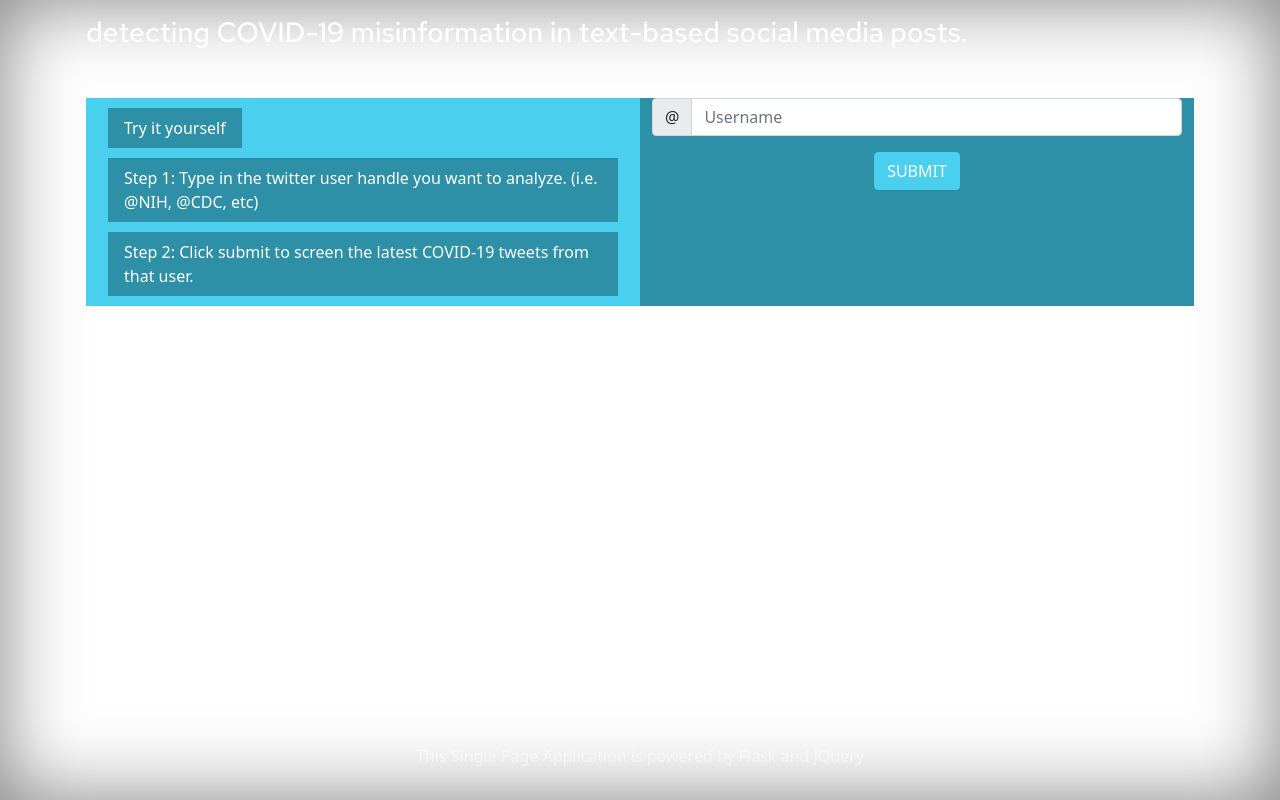
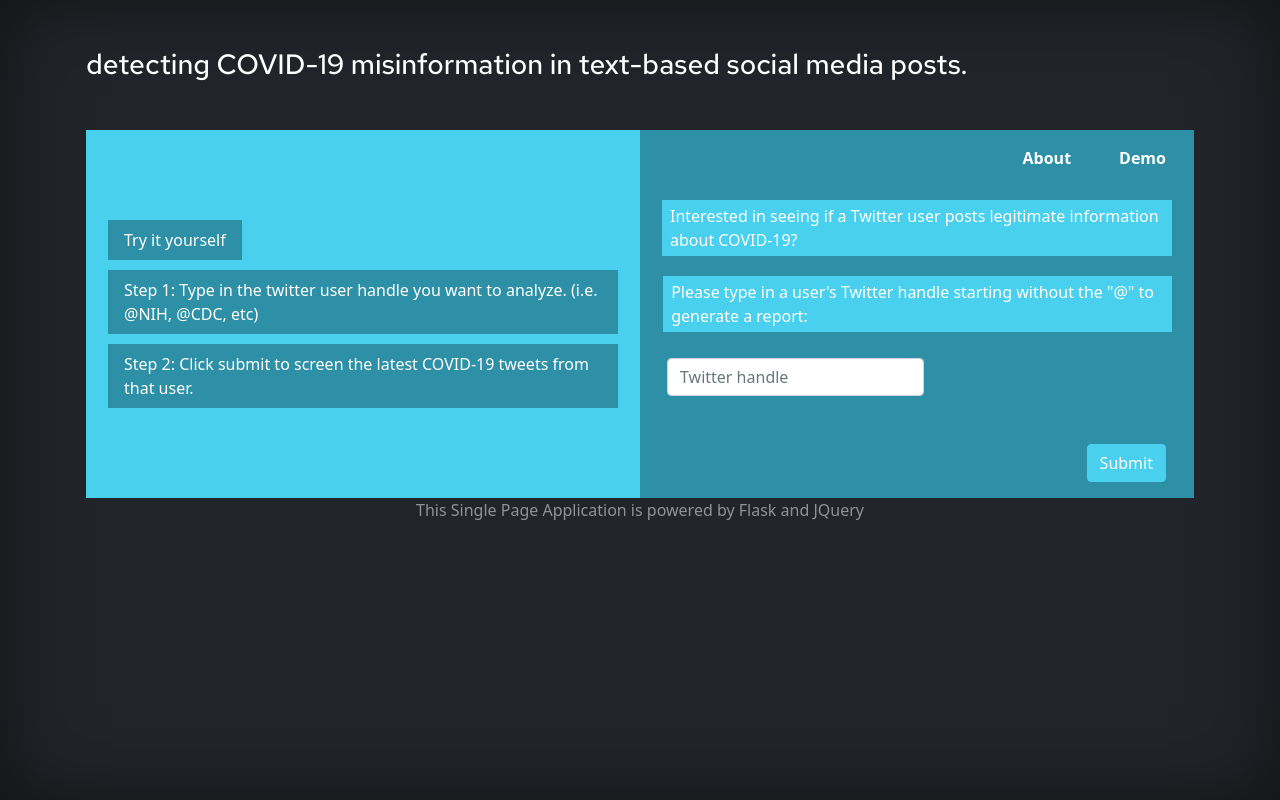
Before and after one commit to Millifiore/pandemic_tweets, a Flask app: page /demo-input in a window 1280 px wide. Run offline with Flask 2, Linux system fonts and the light colour scheme; some libraries are stand-ins or nearby versions.

Commit message:
added/edited demo input page

```diff
--- a/templates/demo-input.html
+++ b/templates/demo-input.html
@@ -1,81 +1,115 @@
 <!doctype html>
 <html lang="en" class="h-100">
   <head>
+    <title>DS4A Team 51 Project</title>
     <meta charset="utf-8">
     <meta name="viewport" content="width=device-width, initial-scale=1">
-    <meta name="description" content="">
+    <meta name="description" content="DS4A's Team 51 Final Capstone Project">
     <meta name="author" content="Team 51">
-    <title>DS4A Team 51 Project</title>
-
     <link rel="preconnect" href="https://fonts.googleapis.com">
     <link rel="preconnect" href="https://fonts.gstatic.com" crossorigin>
     <link href="https://fonts.googleapis.com/css2?family=Red+Hat+Text:wght@400;500&display=swap" rel="stylesheet">
-
-
     <!-- Bootstrap core CSS -->
     <link rel= "stylesheet" href= "/static/css/bootstrap.min.css"/>
-
-    <style>
-      .bd-placeholder-img {
-        font-size: 1.125rem;
-        text-anchor: middle;
-        -webkit-user-select: none;
-        -moz-user-select: none;
-        user-select: none;
-      }
-
-      @media (min-width: 768px) {
-        .bd-placeholder-img-lg {
-          font-size: 3.5rem;
-        }
-      }
-    </style>
-
-
     <!-- Custom styles for this template -->
     <link rel= "stylesheet" href= "/static/css/index.css"/>
+    <script src="https://ajax.googleapis.com/ajax/libs/jquery/3.6.0/jquery.min.js"></script>
+    <script src="/static/js/app.js"></script>
   </head>
-  <body class="d-flex h-100 text-center text-white">
-
+  <body class="d-flex h-100 text-center text-white bg-dark">
+    <div class="overlay hide-overlay">
+      <div class="container d-flex p-3 mx-auto flex-column">
+      </div>
       <div class="container d-flex p-3 mx-auto flex-column">
         <header class="mb-auto">
           <div>
             <h3 class="float-md-start">{{ title }}</h3>
           </div>
         </header>
-
         <div class="container">
+          <div class="spinner hidden"></div>
           <div class="row">
             <div class="col-6 overview">
-        <div class="section intro">
+              <div class="demo-div-left">
                 <p class="row about-text">Try it yourself</p>
                 <p class="row about-text">Step 1: Type in the twitter user handle you want to analyze. (i.e. @NIH, @CDC, etc)</p>
                 <p class="row about-text">Step 2: Click submit to screen the latest COVID-19 tweets from that user.</p>
               </div>
             </div>
             <div class="col-6 demo">
+              <div>
+                <nav class="nav nav-masthead justify-content-center float-md-end">
+                  <a class="nav-link about" href="/about">About</a>
+                  <a class="nav-link demo" href="/demo-input">Demo</a>
+                </nav>
+              </div>
+              <div class="demo-div-right">
                 <div class="input-group mb-3 handle-input">
-          <span class="input-group-text" id="basic-addon1">@</span>
-          <input type="text" class="form-control" placeholder="Username" aria-label="Username" aria-describedby="basic-addon1">
+                  <p class="demo-intro">Interested in seeing if a Twitter user posts legitimate information about COVID-19?</p>
+                  <p class="demo-text">Please type in a user's Twitter handle starting without the "@" to generate a report:</p>
+                  <form action="/" method="post">
+                    <input
+                      id="userHandleInputField"
+                      type="text"
+                      class="form-control"
+                      placeholder="Twitter handle"
+                      aria-label="Username"
+                      aria-describedby="basic-addon1"
+                    >
+                  </form>
                 </div>
-        <button type="button" class="btn btn-primary">SUBMIT</button>
+                <button
+                  id="userHandleSubmitBtn"
+                  type="button"
+                  class="btn btn-primary"
+                >
+                  Submit
+                </button>
               </div>
             </div>
-
           </div>
-  <!-- <main class="px-3">
-    <h1>Cover your page.</h1>
-    <p class="lead">Cover is a one-page template for building simple and beautiful home pages. Download, edit the text, and add your own fullscreen background photo to make it your own.</p>
-    <p class="lead">
-      <a href="#" class="btn btn-lg btn-secondary fw-bold border-white bg-white">Learn more</a>
-    </p>
-  </main> -->
-
+        </div>
         <footer class="mt-auto text-white-50">
-    <p>{{footer}}</p>
+          <p>{{ footer }}</p>
         </footer>
       </div>
+    </div>
+    <script>
+      var hidden = "hidden";
+      var handleSubmitBtn = "#userHandleSubmitBtn";
+      var overlay = ".overlay";
+      var spinner = ".spinner";
+
+      $(handleSubmitBtn).click(function (e) {
+        e.preventDefault();
+
+        $(overlay).removeClass("hide-overlay");
+        $(spinner).removeClass(hidden);
+
+        var twitterHandleVal = $("#userHandleInputField").val();
+
+        $.ajax({
+          url: "/about",
+          type: "POST",
+          data: {
+            "user_handle": twitterHandleVal
+          },
+          success: function(response) {
+            // hide overlay + spinner
+            $(overlay).addClass("hide-overlay");
+            $(spinner).addClass(hidden);
+
+            // show visualization here:
+            window.location = "http://127.0.0.1:5000/demo-output";
+          },
+          error: function(err) {
+            console.log("err ==>", err);
+          },
+          timeout: 10000
+        });
+
+        $("#userHandleInputField").val("");
+      });
+    </script>
   </body>
 </html>
-<script src="https://ajax.aspnetcdn.com/ajax/jQuery/jquery-3.6.0.min.js"></script>
-<script src="/static/js/app.js"></script>
```
Lines whose indentation alone changed are shown as unchanged.
